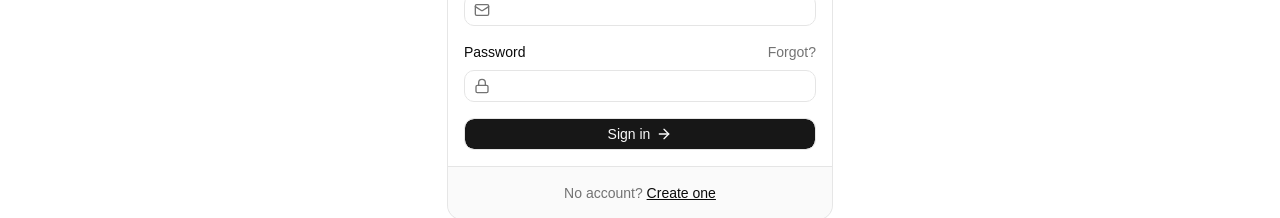
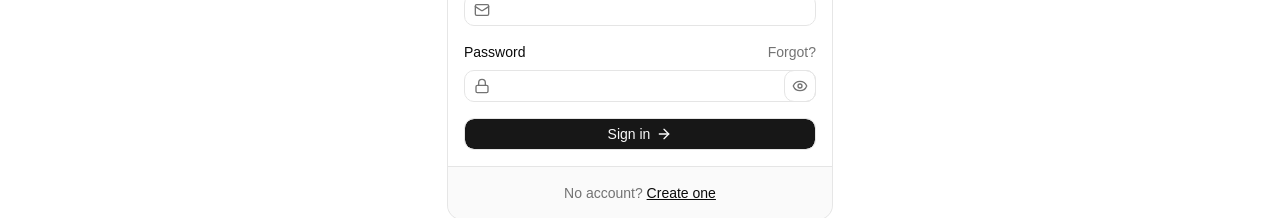
Before and after one commit to alexlangidis/flowboard, a React (Vite) app: page /login in a window 1280 px wide. Shown: the part 373-591 px from the top of the page. Built offline with nearby package versions, Linux system fonts and the light colour scheme; no server answers.

Commit message:
Add password visibility toggle

```diff
--- a/src/features/auth/components/auth-forms.tsx
+++ b/src/features/auth/components/auth-forms.tsx
@@ -1,6 +1,14 @@
 import { type FormEvent, type ReactNode, useMemo, useState } from 'react'
 import { Link, useNavigate } from '@tanstack/react-router'
-import { ArrowRight, KeyRound, Lock, Mail, User } from 'lucide-react'
+import {
+  ArrowRight,
+  Eye,
+  EyeOff,
+  KeyRound,
+  Lock,
+  Mail,
+  User,
+} from 'lucide-react'
 
 import { Button } from '@/components/ui/button'
 import {
@@ -73,6 +81,54 @@ function StatusMessage({
     >
       {children}
     </p>
+  )
+}
+
+function PasswordInput({
+  id,
+  autoComplete,
+  value,
+  onChange,
+  disabled,
+  leadingIcon = 'lock',
+}: {
+  id: string
+  autoComplete: string
+  value: string
+  onChange: (value: string) => void
+  disabled?: boolean
+  leadingIcon?: 'key' | 'lock'
+}) {
+  const [isVisible, setIsVisible] = useState(false)
+  const Icon = isVisible ? EyeOff : Eye
+  const LeadingIcon = leadingIcon === 'key' ? KeyRound : Lock
+
+  return (
+    <div className="relative">
+      <LeadingIcon className="pointer-events-none absolute top-2 left-2.5 size-4 text-muted-foreground" />
+      <Input
+        id={id}
+        className="pr-9 pl-8"
+        type={isVisible ? 'text' : 'password'}
+        autoComplete={autoComplete}
+        minLength={autoComplete === 'new-password' ? 8 : undefined}
+        value={value}
+        onChange={(event) => onChange(event.target.value)}
+        required
+        disabled={disabled}
+      />
+      <Button
+        className="absolute top-0 right-0 text-muted-foreground hover:text-foreground"
+        type="button"
+        variant="ghost"
+        size="icon"
+        aria-label={isVisible ? 'Hide password' : 'Show password'}
+        onClick={() => setIsVisible((current) => !current)}
+        disabled={disabled}
+      >
+        <Icon />
+      </Button>
+    </div>
   )
 }
 
@@ -150,18 +206,12 @@ export function SignInForm() {
               Forgot?
             </Link>
           </div>
-          <div className="relative">
-            <Lock className="pointer-events-none absolute top-2 left-2.5 size-4 text-muted-foreground" />
-            <Input
+          <PasswordInput
             id="password"
-              className="pl-8"
-              type="password"
             autoComplete="current-password"
             value={password}
-              onChange={(event) => setPassword(event.target.value)}
-              required
+            onChange={setPassword}
           />
-          </div>
         </div>
         <Button className="w-full" type="submit" disabled={isSubmitting}>
           {isSubmitting ? 'Signing in' : 'Sign in'}
@@ -252,19 +302,12 @@ export function SignUpForm() {
         </div>
         <div className="grid gap-2">
           <Label htmlFor="password">Password</Label>
-          <div className="relative">
-            <Lock className="pointer-events-none absolute top-2 left-2.5 size-4 text-muted-foreground" />
-            <Input
+          <PasswordInput
             id="password"
-              className="pl-8"
-              type="password"
             autoComplete="new-password"
-              minLength={8}
             value={password}
-              onChange={(event) => setPassword(event.target.value)}
-              required
+            onChange={setPassword}
           />
-          </div>
         </div>
         <Button className="w-full" type="submit" disabled={isSubmitting}>
           {isSubmitting ? 'Creating' : 'Create account'}
@@ -399,20 +442,14 @@ export function ResetPasswordForm() {
         {error ? <StatusMessage tone="error">{error}</StatusMessage> : null}
         <div className="grid gap-2">
           <Label htmlFor="password">New password</Label>
-          <div className="relative">
-            <KeyRound className="pointer-events-none absolute top-2 left-2.5 size-4 text-muted-foreground" />
-            <Input
+          <PasswordInput
             id="password"
-              className="pl-8"
-              type="password"
             autoComplete="new-password"
-              minLength={8}
             value={password}
-              onChange={(event) => setPassword(event.target.value)}
-              required
+            onChange={setPassword}
             disabled={!token}
+            leadingIcon="key"
           />
-          </div>
         </div>
         <Button
           className="w-full"
```
Lines whose indentation alone changed are shown as unchanged.
